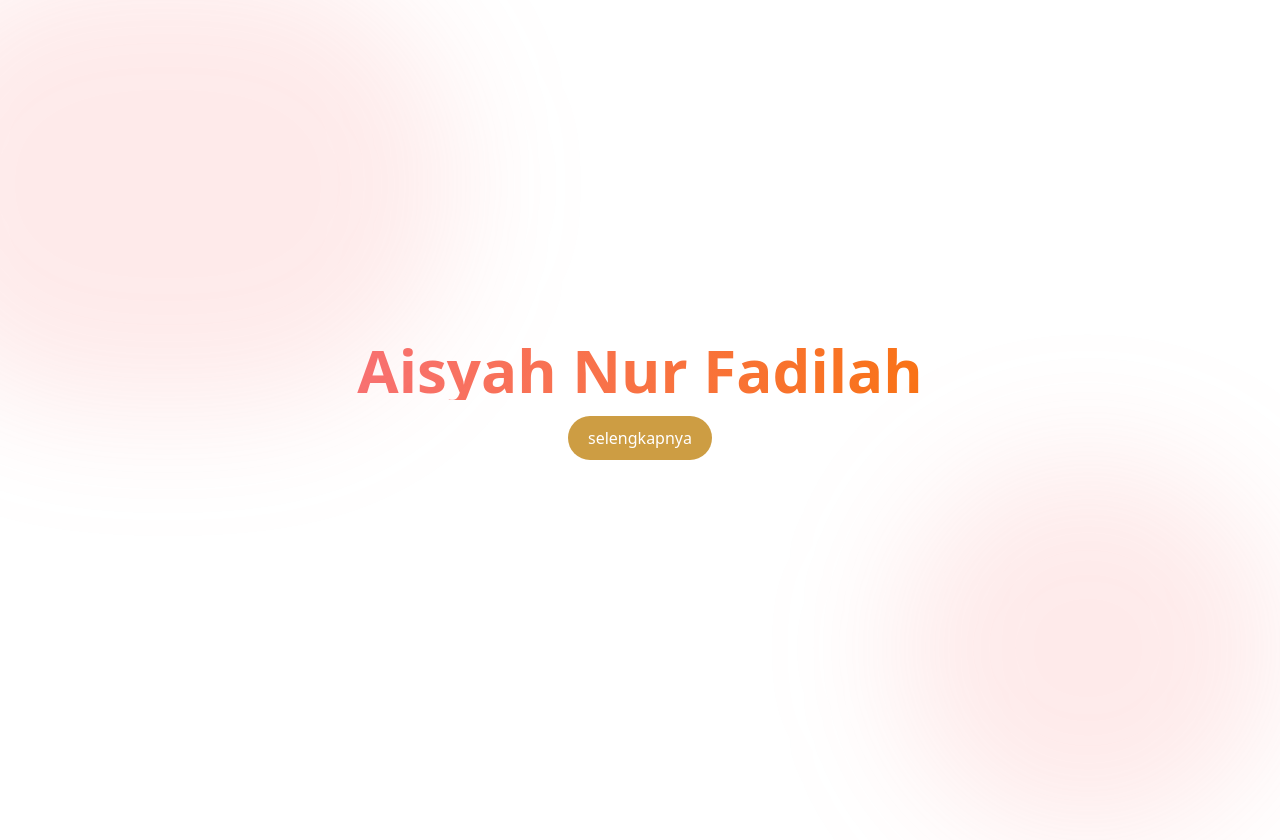
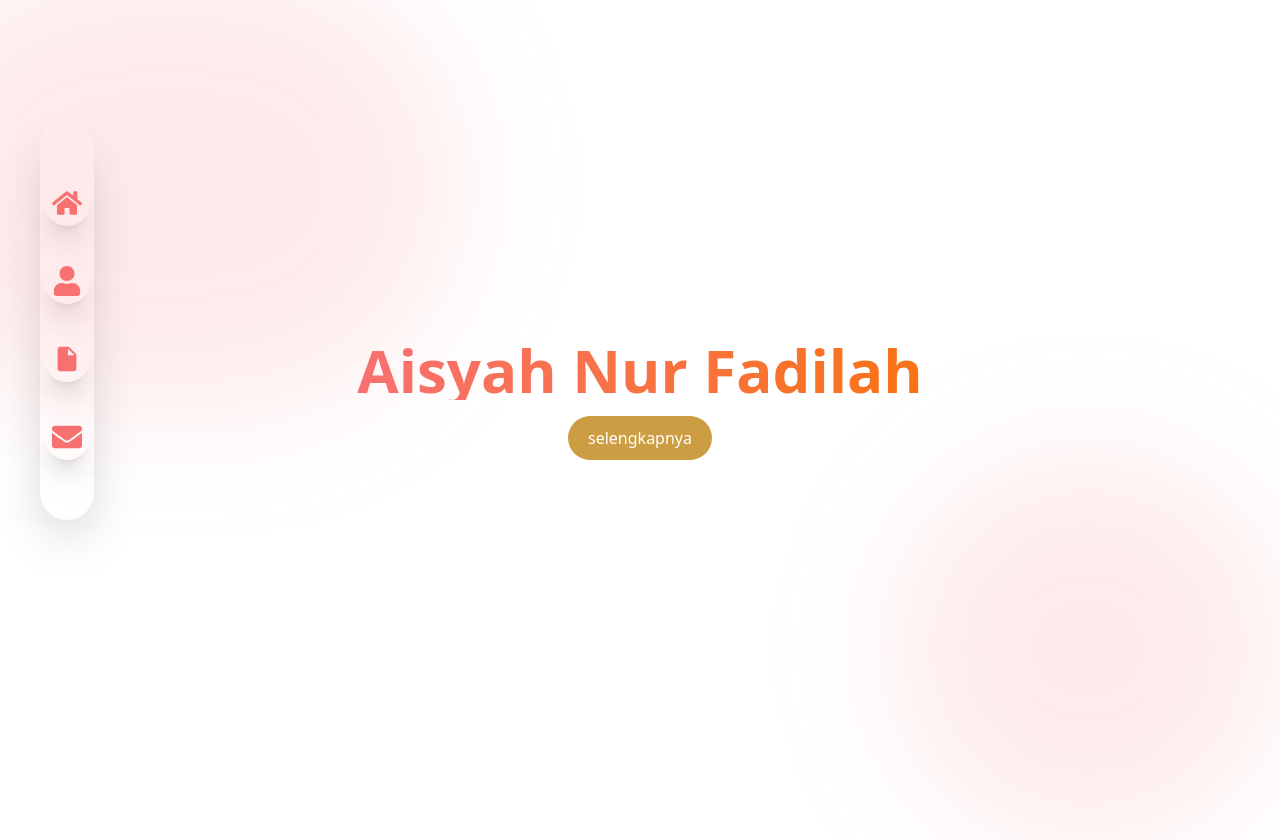
Before and after one commit to isyhfadilah/aisyahnurfadilah, a Next.js app: page / in a window 1280 px wide. Built offline with nearby package versions, Linux system fonts and the light colour scheme; a web font is replaced by a local one.

Commit message:
feat: add sidebar component

```diff
--- a/src/app/(client)/layout.tsx
+++ b/src/app/(client)/layout.tsx
@@ -1,5 +1,6 @@
 import React from 'react'
 import { Metadata } from 'next'
+import { Sidebar } from '@/components/common/sidebar'
 
 export const metadata: Metadata = {
   title: "Aisyah's branding",
@@ -7,5 +8,10 @@ export const metadata: Metadata = {
 }
 
 export default function AppLayout({ children }: { children: React.ReactNode }) {
-  return <React.Fragment>{children}</React.Fragment>
+  return (
+    <React.Fragment>
+      <Sidebar />
+      {children}
+    </React.Fragment>
+  )
 }
--- /dev/null
+++ b/src/components/common/sidebar/index.tsx
@@ -0,0 +1,23 @@
+import { FaHome, FaUser, FaEnvelope } from 'react-icons/fa'
+import { IoMdDocument } from 'react-icons/io'
+
+export const Sidebar = () => {
+  return (
+    <nav className="fixed shadow-2xl px-1 h-1/2 ml-2 md:ml-10 my-30 rounded-full flex justify-center items-center">
+      <ul className="space-y-8">
+        <li className="rounded-full p-2 shadow-xl">
+          <FaHome className="text-red-400 text-2xl md:text-3xl" />
+        </li>
+        <li className="rounded-full p-2 shadow-xl">
+          <FaUser className="text-red-400 text-2xl md:text-3xl" />
+        </li>
+        <li className="rounded-full p-2 shadow-xl">
+          <IoMdDocument className="text-red-400 text-2xl md:text-3xl" />
+        </li>
+        <li className="rounded-full p-2 shadow-xl">
+          <FaEnvelope className="text-red-400 text-2xl md:text-3xl" />
+        </li>
+      </ul>
+    </nav>
+  )
+}
--- a/src/shared/styles/app.css
+++ b/src/shared/styles/app.css
@@ -336,6 +336,7 @@
 /* layer: default */
 .pointer-events-none{pointer-events:none;}
 .absolute{position:absolute;}
+.fixed{position:fixed;}
 .relative{position:relative;}
 .-bottom-10{bottom:-2.5rem;}
 .-left-30{left:-7.5rem;}
@@ -387,9 +388,13 @@
 .top-8{top:2rem;}
 .top-9{top:2.25rem;}
 .z-1{z-index:1;}
+.mx-auto{margin-left:auto;margin-right:auto;}
+.my-30{margin-top:7.5rem;margin-bottom:7.5rem;}
+.ml-2{margin-left:0.5rem;}
 .inline-block{display:inline-block;}
 .hidden{display:none;}
 .\!w-full{width:100% !important;}
+.h-1\/2{height:50%;}
 .h-4{height:1rem;}
 .h-6{height:1.5rem;}
 .h-screen{height:100vh;}
@@ -418,6 +423,7 @@
 .space-x-3>:not([hidden])~:not([hidden]){--un-space-x-reverse:0;margin-left:calc(0.75rem * calc(1 - var(--un-space-x-reverse)));margin-right:calc(0.75rem * var(--un-space-x-reverse));}
 .space-y-1>:not([hidden])~:not([hidden]){--un-space-y-reverse:0;margin-top:calc(0.25rem * calc(1 - var(--un-space-y-reverse)));margin-bottom:calc(0.25rem * var(--un-space-y-reverse));}
 .space-y-2>:not([hidden])~:not([hidden]){--un-space-y-reverse:0;margin-top:calc(0.5rem * calc(1 - var(--un-space-y-reverse)));margin-bottom:calc(0.5rem * var(--un-space-y-reverse));}
+.space-y-8>:not([hidden])~:not([hidden]){--un-space-y-reverse:0;margin-top:calc(2rem * calc(1 - var(--un-space-y-reverse)));margin-bottom:calc(2rem * var(--un-space-y-reverse));}
 .\!border{border-width:1px !important;}
 .border{border-width:1px;}
 .border-b{border-bottom-width:1px;}
@@ -459,6 +465,8 @@
 .bg-gradient-to-r{--un-gradient-shape:to right;--un-gradient:var(--un-gradient-shape), var(--un-gradient-stops);background-image:linear-gradient(var(--un-gradient));}
 .bg-clip-text{-webkit-background-clip:text;background-clip:text;}
 .p-0{padding:0;}
+.p-2{padding:0.5rem;}
+.px-1{padding-left:0.25rem;padding-right:0.25rem;}
 .px-3{padding-left:0.75rem;padding-right:0.75rem;}
 .px-4{padding-left:1rem;padding-right:1rem;}
 .px-5{padding-left:1.25rem;padding-right:1.25rem;}
@@ -473,6 +481,7 @@
 .text-center{text-align:center;}
 .text-left{text-align:left;}
 .font-sans{font-family:"Roboto",ui-sans-serif,system-ui,-apple-system,BlinkMacSystemFont,"Segoe UI",Roboto,"Helvetica Neue",Arial,"Noto Sans",sans-serif,"Apple Color Emoji","Segoe UI Emoji","Segoe UI Symbol","Noto Color Emoji";}
+.text-2xl{font-size:1.5rem;line-height:2rem;}
 .text-4xl{font-size:2.25rem;line-height:2.5rem;}
 .text-base{font-size:1rem;line-height:1.5rem;}
 .text-lg{font-size:1.125rem;line-height:1.75rem;}
@@ -493,6 +502,8 @@
 .opacity-25{opacity:0.25;}
 .opacity-75{opacity:0.75;}
 .shadow{--un-shadow:var(--un-shadow-inset) 0 1px 3px 0 var(--un-shadow-color, rgba(0,0,0,0.1)),var(--un-shadow-inset) 0 1px 2px -1px var(--un-shadow-color, rgba(0,0,0,0.1));box-shadow:var(--un-ring-offset-shadow), var(--un-ring-shadow), var(--un-shadow);}
+.shadow-2xl{--un-shadow:var(--un-shadow-inset) 0 25px 50px -12px var(--un-shadow-color, rgba(0,0,0,0.25));box-shadow:var(--un-ring-offset-shadow), var(--un-ring-shadow), var(--un-shadow);}
+.shadow-xl{--un-shadow:var(--un-shadow-inset) 0 20px 25px -5px var(--un-shadow-color, rgba(0,0,0,0.1)),var(--un-shadow-inset) 0 8px 10px -6px var(--un-shadow-color, rgba(0,0,0,0.1));box-shadow:var(--un-ring-offset-shadow), var(--un-ring-shadow), var(--un-shadow);}
 .focus\:shadow-none:focus{--un-shadow:0 0 var(--un-shadow-color, rgba(0,0,0,0));box-shadow:var(--un-ring-offset-shadow), var(--un-ring-shadow), var(--un-shadow);}
 .outline{outline-style:solid;}
 .focus-visible\:outline-none:focus-visible{outline:2px solid transparent;outline-offset:2px;}
@@ -502,11 +513,16 @@
 .transition{transition-property:color,background-color,border-color,outline-color,text-decoration-color,fill,stroke,opacity,box-shadow,transform,filter,backdrop-filter;transition-timing-function:cubic-bezier(0.4, 0, 0.2, 1);transition-duration:150ms;}
 .duration-200{transition-duration:200ms;}
 .ease-in-out{transition-timing-function:cubic-bezier(0.4, 0, 0.2, 1);}
+@media (min-width: 640px){
+.sm\:w-10\/12{width:83.3333333333%;}
+}
 @media (min-width: 768px){
+.md\:ml-10{margin-left:2.5rem;}
 .md\:h-md{height:28rem;}
 .md\:h-sm{height:24rem;}
 .md\:w-sm{width:24rem;}
 .md\:w-xl{width:36rem;}
+.md\:text-3xl{font-size:1.875rem;line-height:2.25rem;}
 .md\:text-5xl{font-size:3rem;line-height:1;}
 }
 @media (min-width: 1024px){
```
Also changed, not shown: src/components/common/layouts/Container.tsx (added, +12 -0 lines), src/data/menu.ts (added, +18 -0 lines).
